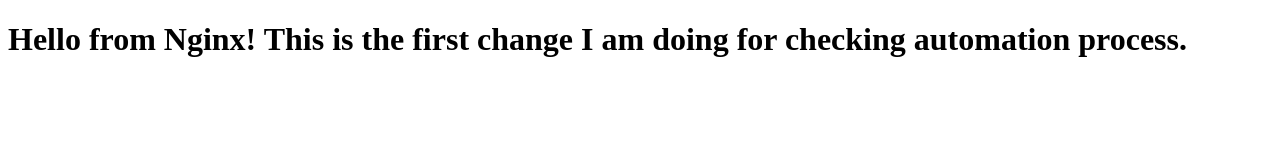
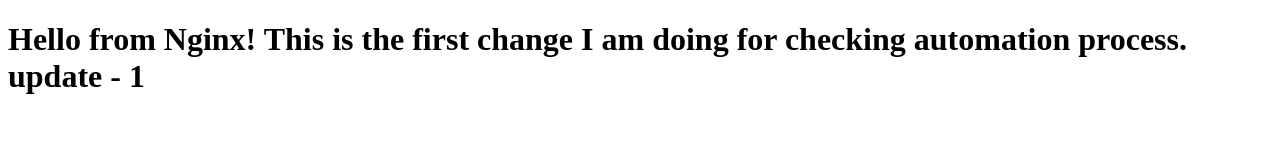
Before and after one commit to JayaKrishna2304/nginx_docker-1, a plain HTML site: page index.html in a window 1280 px wide. Drawn offline with Linux system fonts and the light colour scheme.

Commit message:
Update index.html

```diff
--- a/index.html
+++ b/index.html
@@ -4,6 +4,6 @@
     <title>Welcome</title>
 </head>
 <body>
-    <h1>Hello from Nginx! This is the first change I am doing for checking automation process.</h1>
+    <h1>Hello from Nginx! This is the first change I am doing for checking automation process. update - 1</h1>
 </body>
 </html>
```
